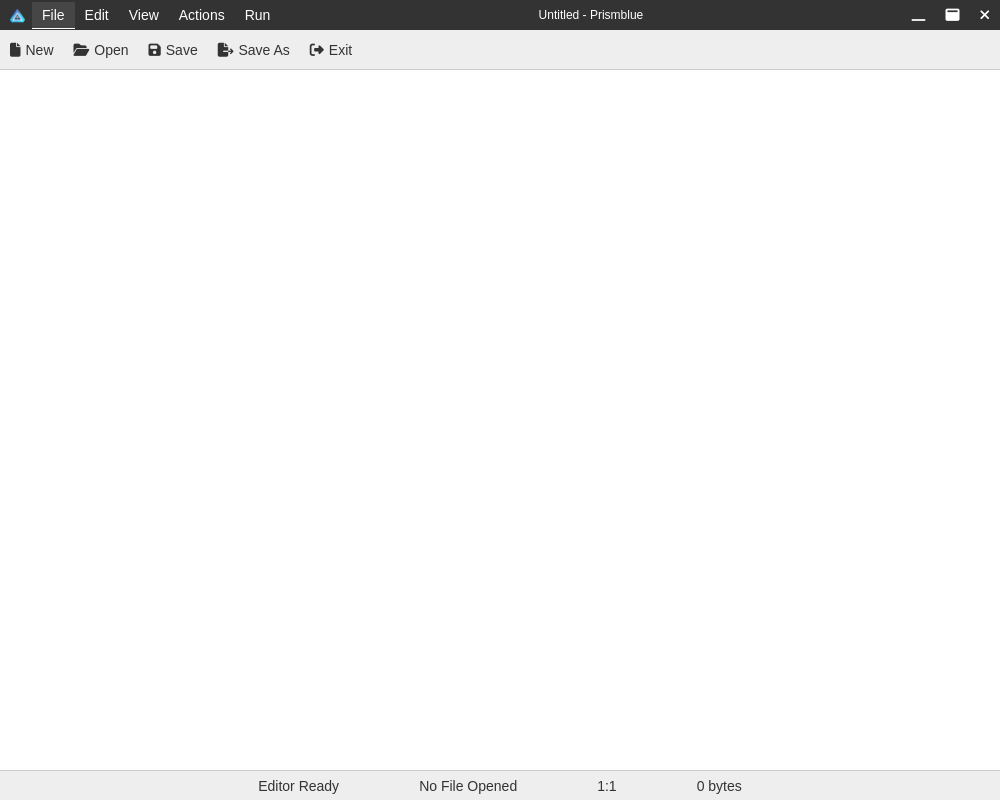
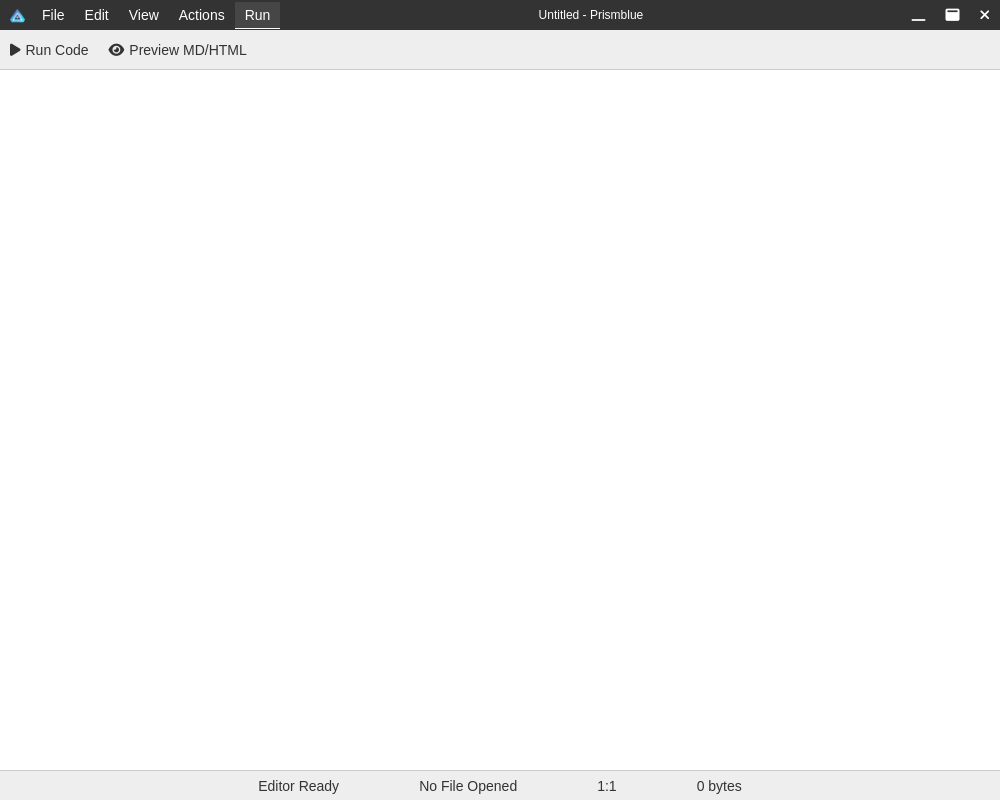
Before and after one commit to LyubomirT/prismblue, an Electron app: page index.html in a window 1000 px wide. Both pictures are taken after a click on the element "Run". Drawn offline with Linux system fonts and the light colour scheme; no server answers; a web font is replaced by a local one.

Commit message:
Add run menu button to the UI

```diff
--- a/index.html
+++ b/index.html
@@ -48,6 +48,10 @@
       <div class="sub-button" id="undo-button"><i class="fas fa-undo"></i> Undo</div>
       <div class="sub-button" id="redo-button"><i class="fas fa-redo"></i> Redo</div>
       <div class="sub-button" id="restore-button"><i class="fas fa-history"></i> Restore</div>
+    </div>
+    <div id="run-panel" class="sub-panel">
+      <div class="sub-button" id="run-button"><i class="fas fa-play"></i> Run Code</div>
+      <div class="sub-button" id="preview-button"><i class="fas fa-eye"></i> Preview MD/HTML</div>
     </div>
   </div>
   <div id="editor">
--- a/renderer.js
+++ b/renderer.js
@@ -51,6 +51,8 @@ const close_Button = document.getElementById('close_-button')
 const minimizeButton = document.getElementById('mini-button')
 const maximizeButton = document.getElementById('maxi-button')
 const title = document.getElementById('title')
+const runMenuButton = document.getElementById('run-menu-button')
+const runMenu = document.getElementById('run-panel')
 
 let maximized = false
 
@@ -126,6 +128,7 @@ fileButton.addEventListener('click', () => {
   editButton.removeAttribute('state')
   viewButton.removeAttribute('state')
   historyButton.removeAttribute('state')
+  runMenuButton.removeAttribute('state')
 })
 
 editButton.addEventListener('click', () => {
@@ -134,6 +137,7 @@ editButton.addEventListener('click', () => {
   editButton.setAttribute('state', 'active')
   viewButton.removeAttribute('state')
   historyButton.removeAttribute('state')
+  runMenuButton.removeAttribute('state')
 })
 
 viewButton.addEventListener('click', () => {
@@ -142,6 +146,7 @@ viewButton.addEventListener('click', () => {
   editButton.removeAttribute('state')
   viewButton.setAttribute('state', 'active')
   historyButton.removeAttribute('state')
+  runMenuButton.removeAttribute('state')
 })
 
 historyButton.addEventListener('click', () => {
@@ -150,6 +155,16 @@ historyButton.addEventListener('click', () => {
   editButton.removeAttribute('state')
   viewButton.removeAttribute('state')
   historyButton.setAttribute('state', 'active')
+  runMenuButton.removeAttribute('state')
+})
+
+runMenuButton.addEventListener('click', () => {
+  togglePanel(runMenu)
+  fileButton.removeAttribute('state')
+  editButton.removeAttribute('state')
+  viewButton.removeAttribute('state')
+  historyButton.removeAttribute('state')
+  runMenuButton.setAttribute('state', 'active')
 })
 
 // Add event listeners to the sub buttons
```
